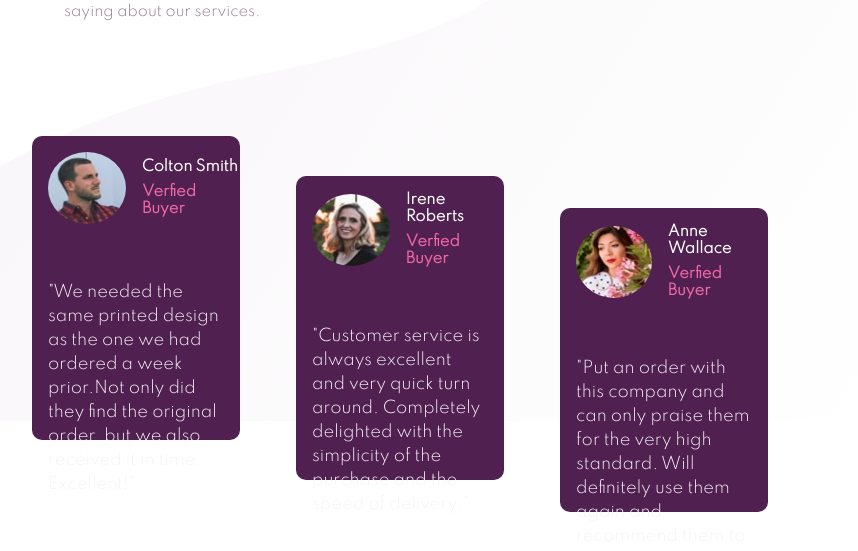
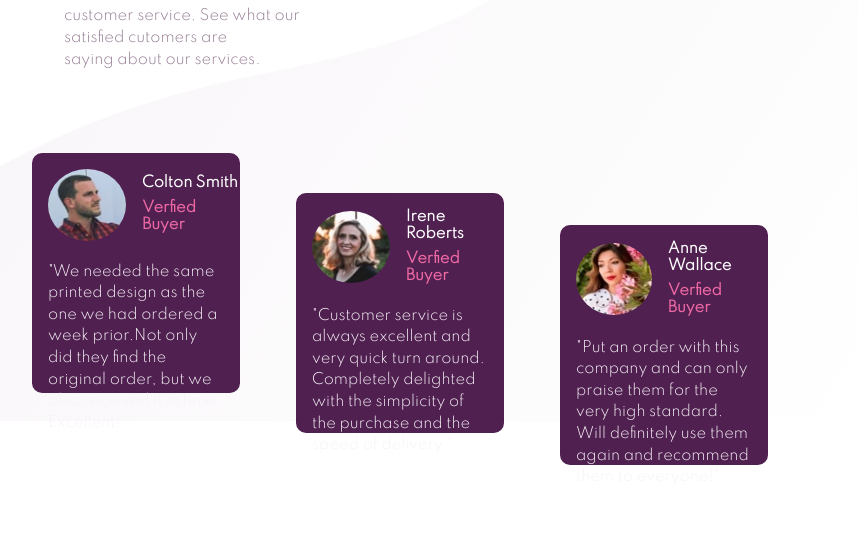
Before and after one commit to dazzlerabhi30800/frontendMentor, a plain HTML site: page index.html in a window 1280 px wide. Shown: the part 379-930 px from the top of the page, without its empty margins (240-1098 px from the left). After the commit the page ends 900 px from the top, so only its background shows below. Drawn offline with Linux system fonts and the light colour scheme.

Commit message:
Refix font size and card size

```diff
--- a/style.css
+++ b/style.css
@@ -119,7 +119,7 @@ body {
     display : flex;
     justify-content : center;
     position : relative;
-    margin-top : 2rem;
+    margin-top : .1rem;
     height : 100%;
     /* background : white; */
 
@@ -127,7 +127,7 @@ body {
 
 .card {
     max-width : 80%;
-    width : 30rem;
+    width : 32rem;
     background : var(--Very-Dark-Magenta);
     margin-left : 1rem;
     margin-right : 1rem;
@@ -135,8 +135,10 @@ body {
     display : flex;
     flex-direction : column;
     border-radius : 10px;
-    height : 19rem;
+    height : 15rem;
     margin-top : 1rem;
+    min-height : 50%;
+    /* max-height : 100%; */
 }
 .image-wrapper {
     display : flex;
@@ -161,13 +163,13 @@ body {
 }
 
 .review-comment {
-    margin-top : 1.5rem;
+    margin-top : 1rem;
     /* background : white; */
-    padding-top : 2rem;
+    padding-top : .3rem;
     padding-bottom : 2rem;
     padding-right : 1rem;
     padding-left : 1rem;
-    font-size : 1rem;
+    font-size : .9rem;
     color : var(--Light-Grayish-Magenta);
     line-height : 1.5;
 
```
